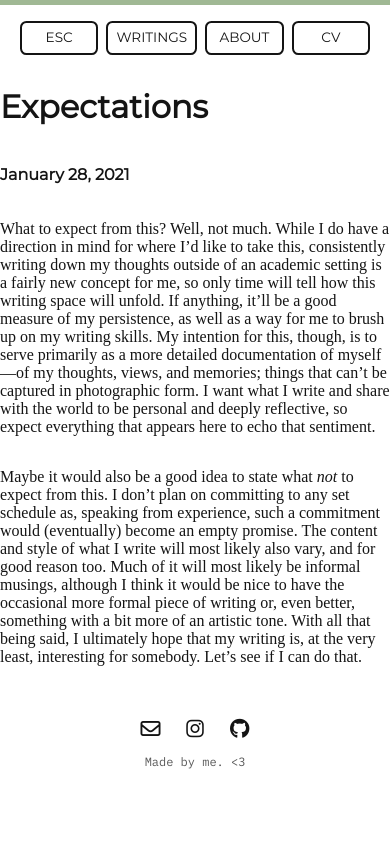
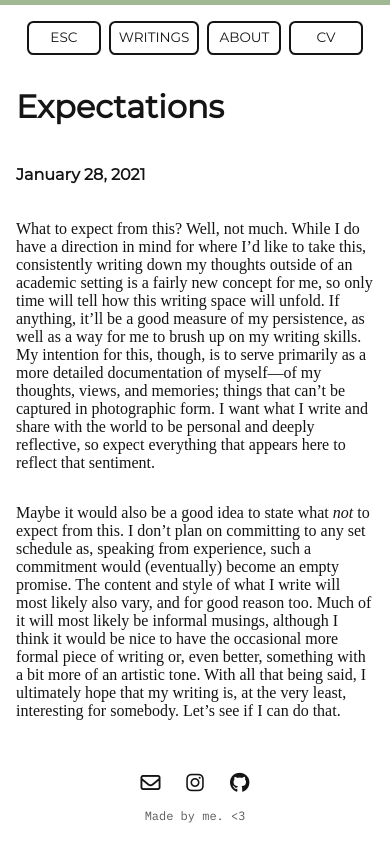
Before and after one commit to eacrawford02/eacrawford02.github.io, a Jekyll site: the page built from _posts/2021-01-28-expectations.md, in a window 390 px wide. Shown: the top 862 px of the page. Built offline with Jekyll 4.4.1, drawn with Linux system fonts in a browser that asks for light colours; nearby versions of some CDN libraries.

Commit message:
Improved responsive styling

```diff
--- a/_posts/2021-01-28-expectations.md
+++ b/_posts/2021-01-28-expectations.md
@@ -3,7 +3,7 @@ layout: post
 title: Expectations
 date: 2021-01-28 17:42:00
 ---
-What to expect from this? Well, not much. While I do have a direction in mind for where I’d like to take this, consistently writing down my thoughts outside of an academic setting is a fairly new concept for me, so only time will tell how this writing space will unfold. If anything, it’ll be a good measure of my persistence, as well as a way for me to brush up on my writing skills. My intention for this, though, is to serve primarily as a more detailed documentation of myself—of my thoughts, views, and memories; things that can’t be captured in photographic form. I want what I write and share with the world to be personal and deeply reflective, so expect everything that appears here to echo that sentiment.
+What to expect from this? Well, not much. While I do have a direction in mind for where I’d like to take this, consistently writing down my thoughts outside of an academic setting is a fairly new concept for me, so only time will tell how this writing space will unfold. If anything, it’ll be a good measure of my persistence, as well as a way for me to brush up on my writing skills. My intention for this, though, is to serve primarily as a more detailed documentation of myself—of my thoughts, views, and memories; things that can’t be captured in photographic form. I want what I write and share with the world to be personal and deeply reflective, so expect everything that appears here to reflect that sentiment.
 
 Maybe it would also be a good idea to state what *not* to expect from this. I don’t plan on committing to any set schedule as, speaking from experience, such a commitment would (eventually) become an empty promise. The content and style of what I write will most likely also vary, and for good reason too. Much of it will most likely be informal musings, although I think it would be nice to have the occasional more formal piece of writing or, even better, something with a bit more of an artistic tone.
 With all that being said, I ultimately hope that my writing is, at the very least, interesting for somebody. Let’s see if I can do that.
--- a/assets/css/main.css
+++ b/assets/css/main.css
@@ -287,15 +287,15 @@ Responsive Styling
 =============================================================================
 */
 
-@media screen and (max-aspect-ratio 16/9) {
+@media screen and (max-aspect-ratio: 208/153) {
   main.homepage #message {
-    text-align: right;
+    text-align: left;
   }
 }
 
 @media screen and (max-aspect-ratio: 1/1) {
   main.homepage {
-    background-position: 23% ;
+    background-position: 23%;
   }
 
   main.homepage > #content {
@@ -341,6 +341,11 @@ Responsive Styling
 }
 
 @media screen and (max-width: 600px) {
+  main {
+    margin-left: 1rem;
+    margin-right: 1rem;
+  }
+
   header > nav#main-navigation {
     flex-direction: column;
     margin-bottom: 0;
@@ -386,4 +391,25 @@ Responsive Styling
     background-color: #A0B894;
     border-right: 2px solid #141414;
   }
+
+  main > #about {
+    display: flex;
+    flex-direction: column;
+    width: 100%;
+  }
+
+  main > #about > #image {
+    width: 100%;
+    margin-right: 0rem;
+    margin-bottom: 1rem;
+  }
+
+  main > #about > #image > img {
+    object-fit: contain;
+    width: 100%;
+  }
+
+  main > #about > #text {
+    width: 100%;
+  }
 }
```
